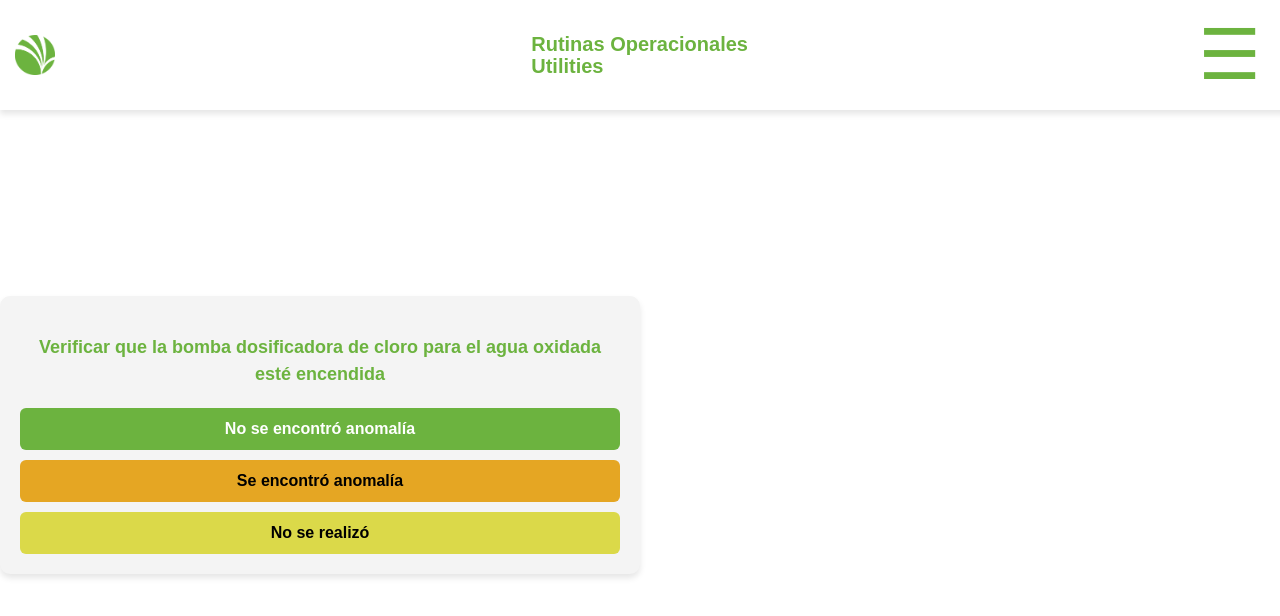
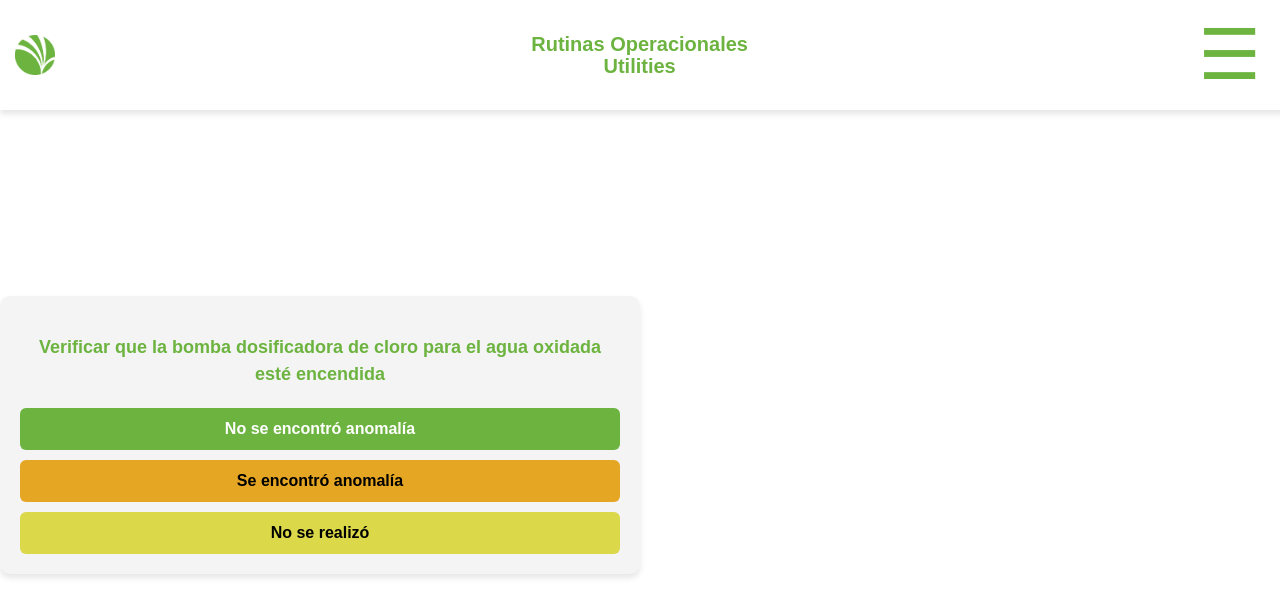
Before and after one commit to AlexanderJAON/RO-Utilities, a React (Vite) app: page /roptai in a window 1280 px wide. Shown: the top 616 px of the page. Built offline with nearby package versions, Linux system fonts and the light colour scheme.

Commit message:
Update Header.css

```diff
--- a/src/components/Header.css
+++ b/src/components/Header.css
@@ -19,7 +19,8 @@
 display: flex;
 color: #6CB33F;
 font-size: 20px;
-text-align: left;
+text-align: center;
+right: 10px ;
 
 }
 
```
